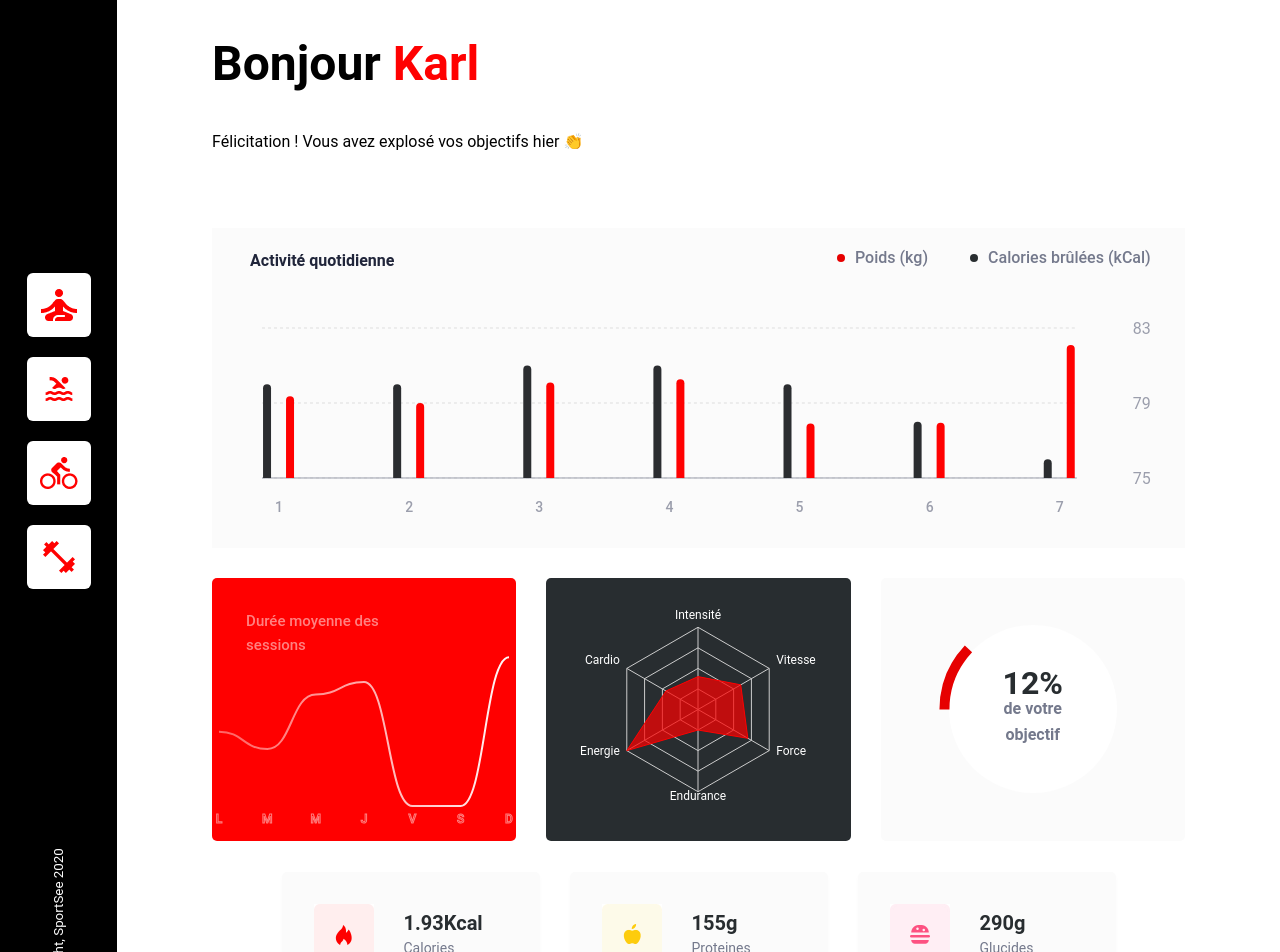
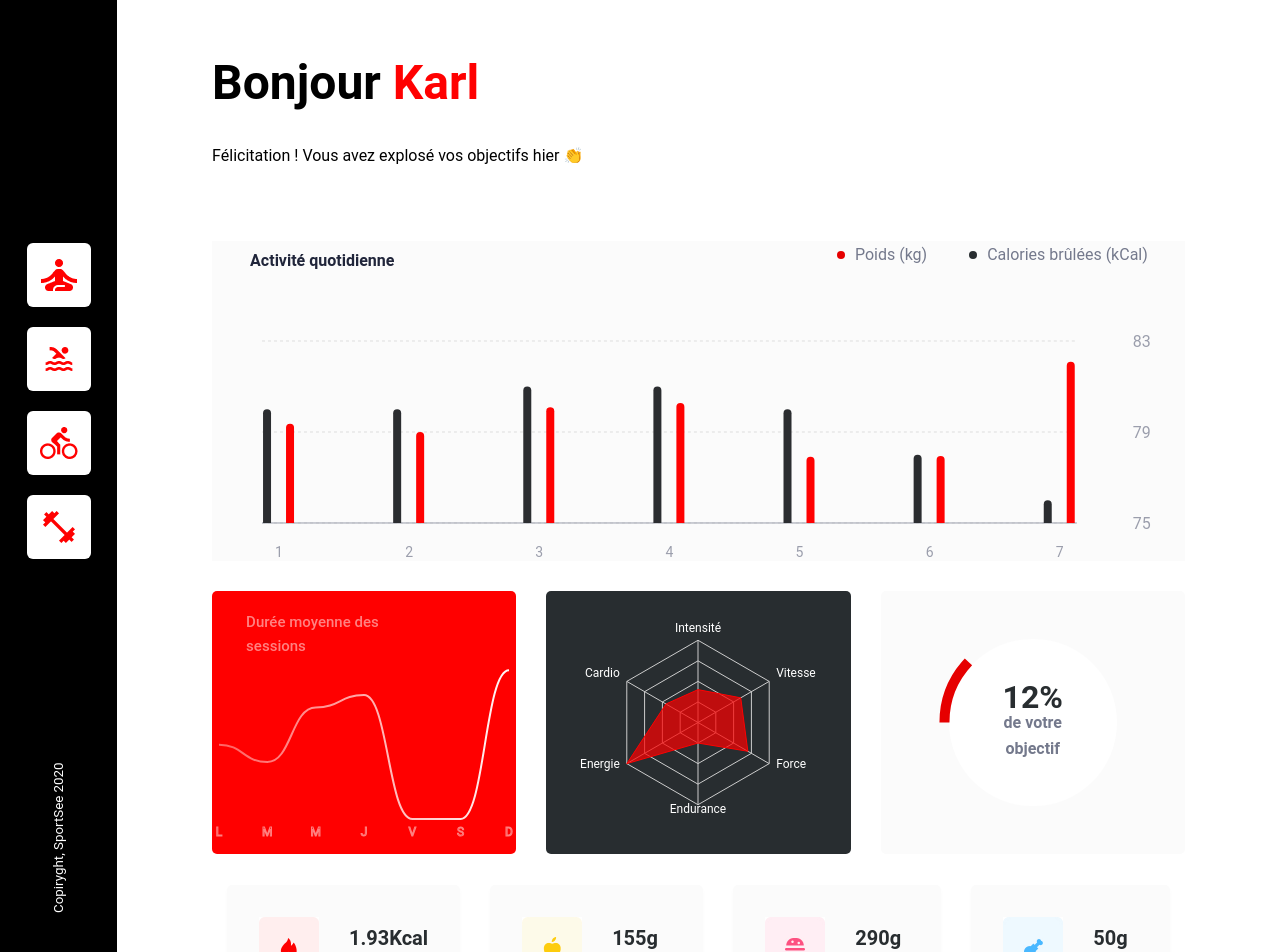
Before and after one commit to PrAndrian/SportSee, a React (Create React App) app: page / in a window 1280 px wide. Shown: the part 100-1052 px from the top of the page. Built offline with nearby package versions, Linux system fonts and the light colour scheme; the HTML template or start-up script is replaced by a standard one.

Commit message:
css patch

```diff
--- a/src/index.css
+++ b/src/index.css
@@ -6,6 +6,10 @@ body {
   -moz-osx-font-smoothing: grayscale;
 }
 
-* {
+*{
+  margin: 0;
+  padding: 0;
   box-sizing: border-box;
+  font-weight: 400;
+  line-height: 1;
 }
--- a/src/styles/CardKeyData.module.css
+++ b/src/styles/CardKeyData.module.css
@@ -1,5 +1,5 @@
 .cardKeyData{
-    width: 258px;
+    max-width: 258px;
     /* width: 100%; */
     height: 124px;
     background-color: blue;
--- a/src/styles/Profil.module.css
+++ b/src/styles/Profil.module.css
@@ -1,7 +1,7 @@
  div:has( > #profil){
     display: flex;
     flex-direction: column;
-    height: 100vh;
+    /* height: 100vh; */
 }
 
 #profil{
@@ -13,16 +13,19 @@
     width: 100%;
     margin-left: 7.43%;
     margin-right: 7.43%;
-    padding-top: 28px;
+    padding-top: 68px;
     margin-bottom: 88px;
 }
 
 h1{
     font-size: 48px;
+    margin-bottom: 41px;
+    font-weight: 600;
 }
 
 .name{
     color: #FF0101;
+    font-weight: inherit;
 }
 
 
```
